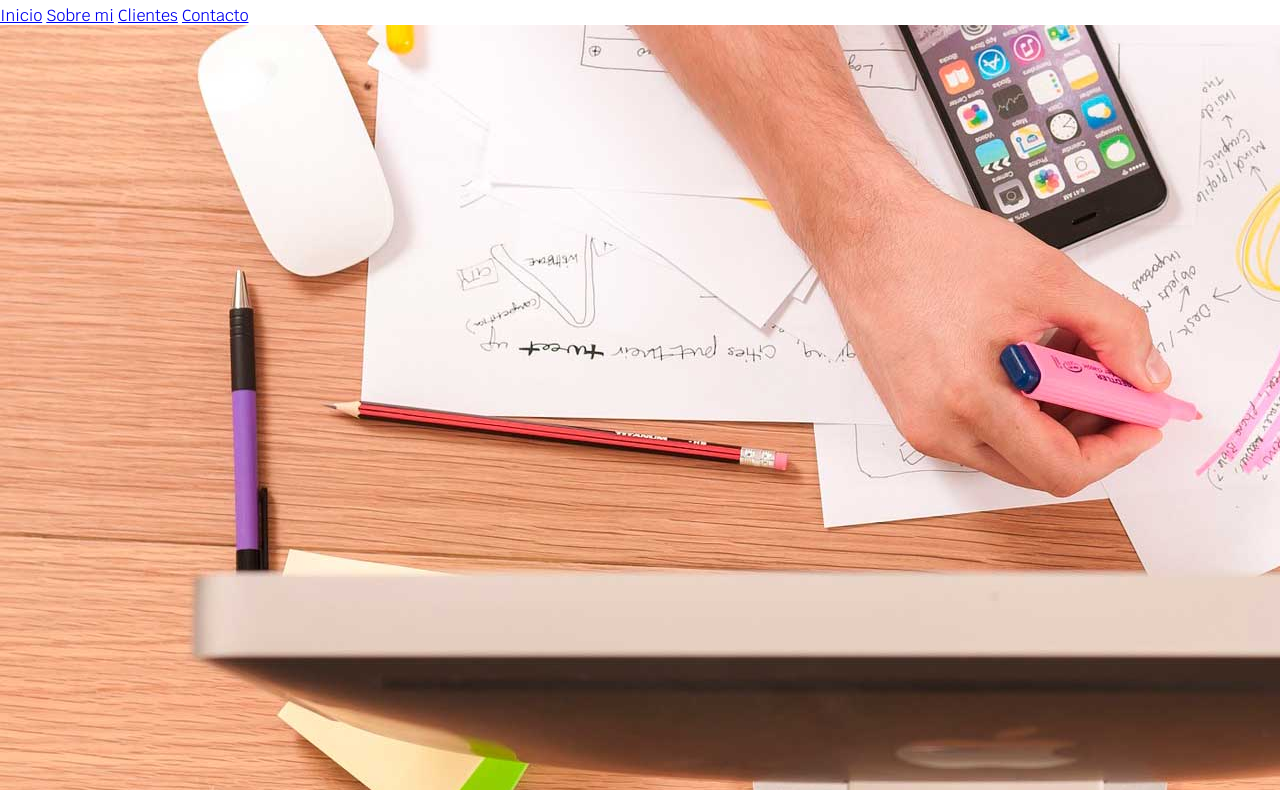
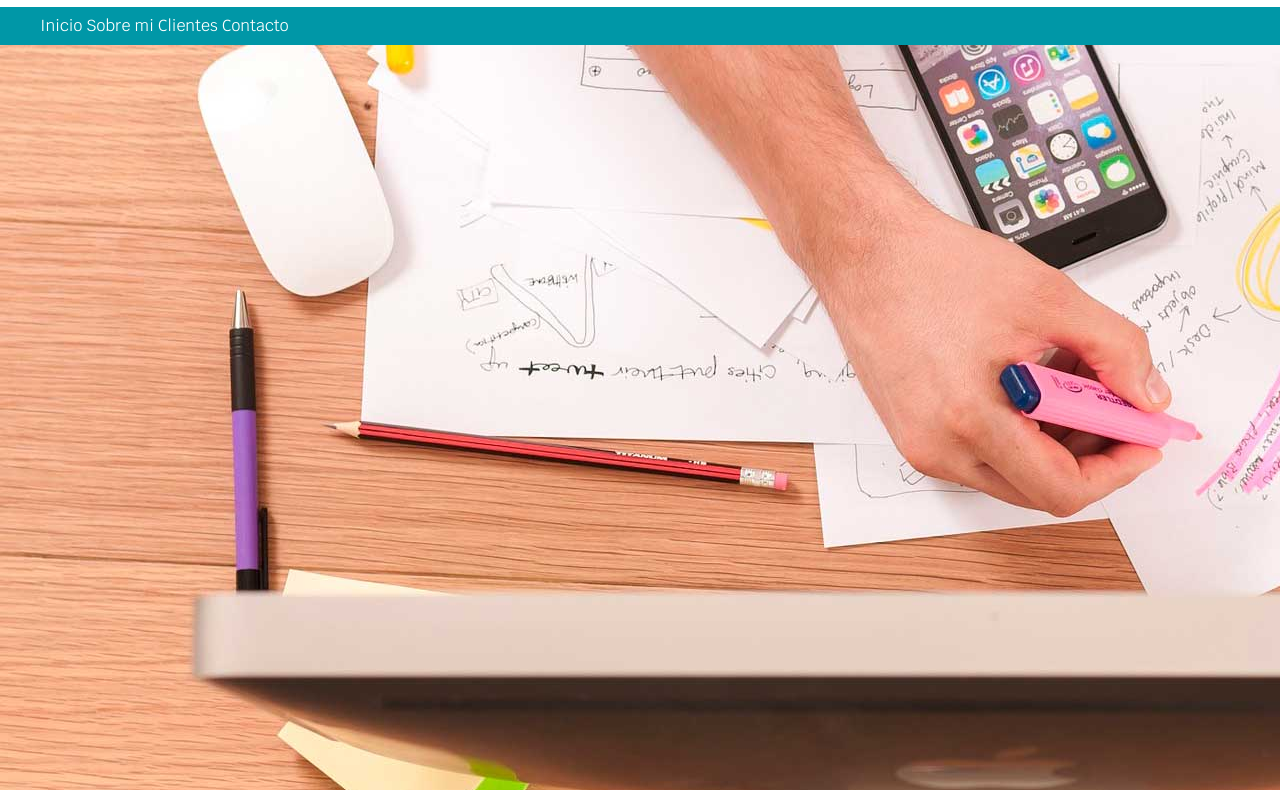
Before and after one commit to TomyMontenegro99/SITIO_FREELANCER, a plain HTML site: page FREELANCER_INICIO/index.html in a window 1280 px wide. Shown: the part 106-896 px from the top of the page. Drawn offline with Linux system fonts and the light colour scheme.

Commit message:
se añadieron estilos para la barra de navegacion

```diff
--- a/FREELANCER_INICIO/css/styles.css
+++ b/FREELANCER_INICIO/css/styles.css
@@ -31,3 +31,29 @@ body{
     font-size: 2rem; /*Tamaño de fuente*/
 
 }
+
+.contenedor{
+    width: 120rem;
+    margin:0 auto 0 auto; /* forma resumida de declarar los margenes*/
+
+}
+
+.nav-bg{
+    background-color: var(--secundario);
+
+}
+
+.navegacion-principal{
+    padding:1rem; /* altura de la barra de navegacion*/
+
+
+
+}
+
+.navegacion-principal a{
+    color:var(--blanco);
+    text-decoration: none;
+
+
+
+}
--- a/FREELANCER_INICIO/index.html
+++ b/FREELANCER_INICIO/index.html
@@ -19,12 +19,14 @@
         <h1 class = "titulo">Tomás Montenegro <span>Freelancer</span></h1>
     </header>
 
-    <nav>
-        <a href="#">Inicio</a>
-        <a href="#">Sobre mi</a>
-        <a href="#">Clientes</a>
-        <a href="#">Contacto</a>
-    </nav>
+    <div class = "nav-bg" >
+        <nav class="navegacion-principal contenedor">
+            <a href="#">Inicio</a>
+            <a href="#">Sobre mi</a>
+            <a href="#">Clientes</a>
+            <a href="#">Contacto</a>
+        </nav>
+    </div>
 
     <img src="img/hero.jpg">
 
```
